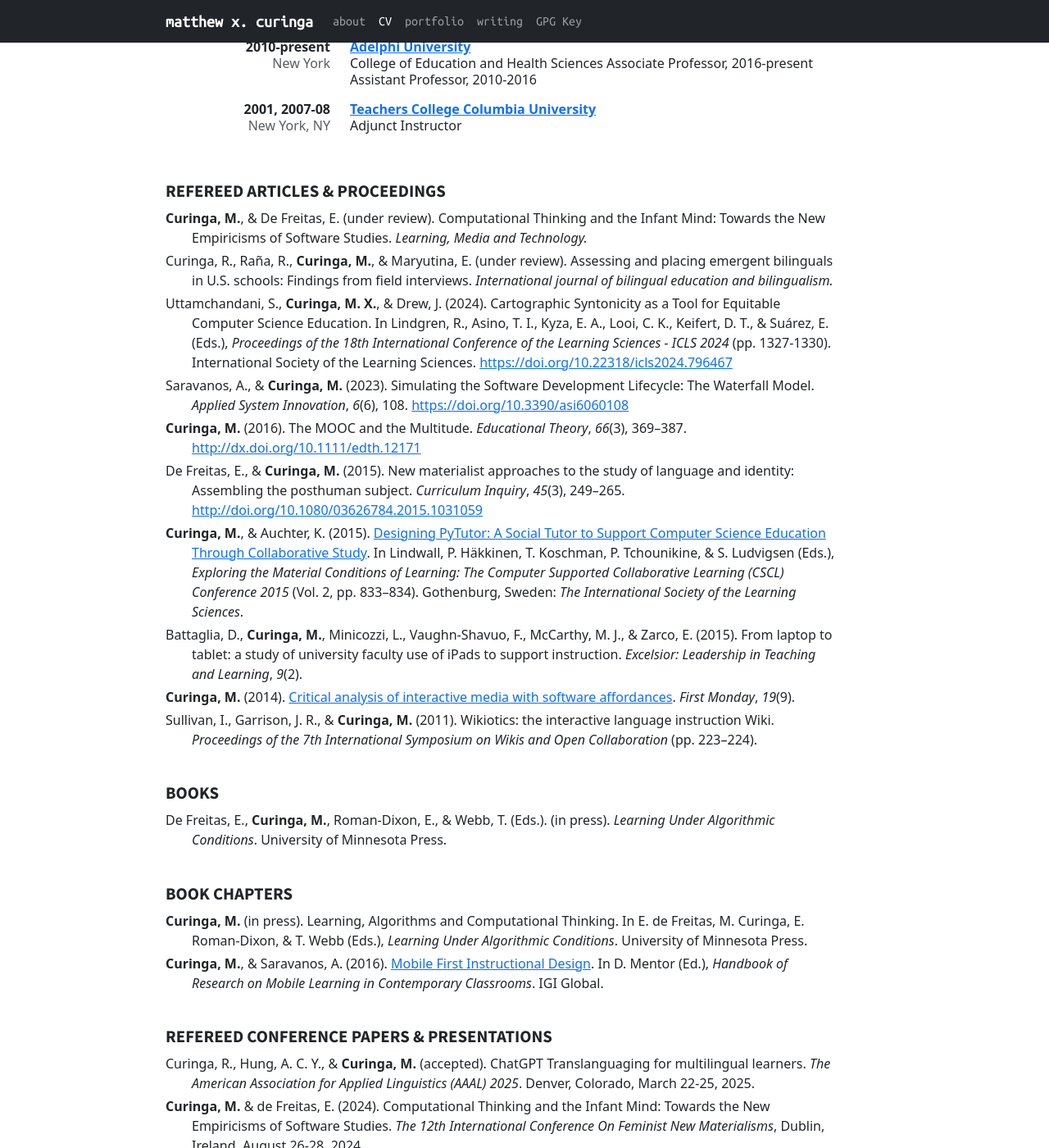
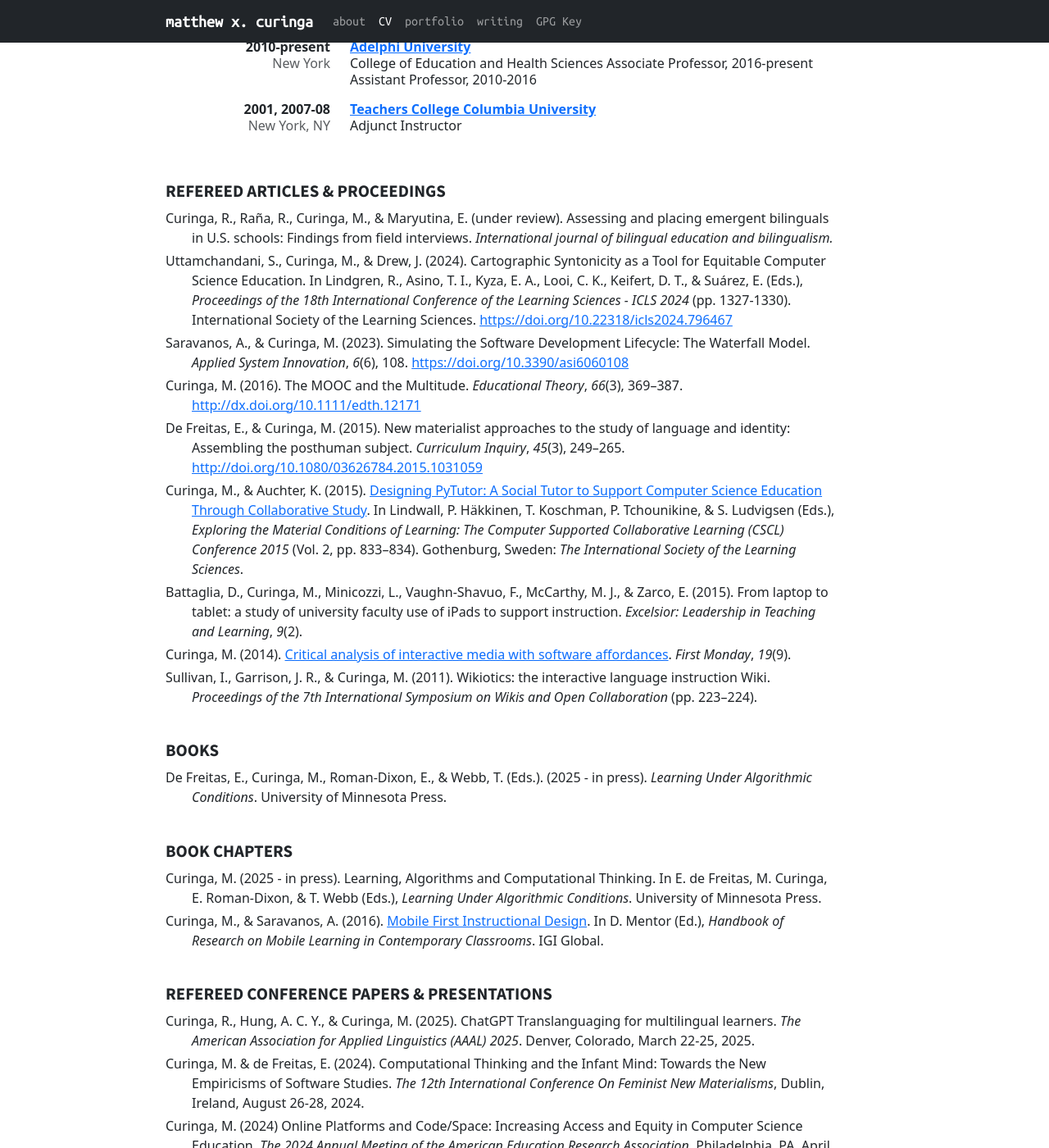
Before and after one commit to mcuringa/mcuringa.github.com, a Jekyll site: the page built from cv.md, in a window 1280 px wide and 1400 px high, scrolled down 636 px. Shown: the whole window at 82% size. Built offline with Jekyll 4.4.1, drawn with Linux system fonts in a browser that asks for light colours; some of the changed text lies outside the part shown.

```diff
--- a/cv.md
+++ b/cv.md
@@ -23,6 +23,15 @@ order: 20
 </div>
 <h1>Curriculum Vitae</h1>
 </header>
+
+<style>
+@media print {
+    a {
+        color: black !important;
+        text-decoration: none;
+    }
+}
+</style>
 
 Education
 ---------
@@ -75,134 +84,132 @@ Adjunct Instructor
 Refereed articles & proceedings
 -------------------------------
 
-**Curinga, M.**, & De Freitas, E. (under review). Computational Thinking and the Infant Mind: Towards the New Empiricisms of Software Studies. _Learning, Media and Technology._
+Curinga, R., Raña, R., Curinga, M., & Maryutina, E. (under review). Assessing and placing emergent bilinguals in U.S. schools: Findings from field interviews. _International journal of bilingual education and bilingualism._
 
-Curinga, R., Raña, R., **Curinga, M.**, & Maryutina, E. (under review). Assessing and placing emergent bilinguals in U.S. schools: Findings from field interviews. _International journal of bilingual education and bilingualism._
+Uttamchandani, S., Curinga, M., & Drew, J. (2024). Cartographic Syntonicity as a Tool for Equitable Computer Science Education. In Lindgren, R., Asino, T. I., Kyza, E. A., Looi, C. K., Keifert, D. T., & Suárez, E. (Eds.), _Proceedings of the 18th International Conference of the Learning Sciences - ICLS 2024_ (pp. 1327-1330). International Society of the Learning Sciences. <https://doi.org/10.22318/icls2024.796467>
 
-Uttamchandani, S., **Curinga, M. X.**, & Drew, J. (2024). Cartographic Syntonicity as a Tool for Equitable Computer Science Education. In Lindgren, R., Asino, T. I., Kyza, E. A., Looi, C. K., Keifert, D. T., & Suárez, E. (Eds.), _Proceedings of the 18th International Conference of the Learning Sciences - ICLS 2024_ (pp. 1327-1330). International Society of the Learning Sciences. <https://doi.org/10.22318/icls2024.796467>
+Saravanos, A., & Curinga, M. (2023). Simulating the Software Development Lifecycle: The Waterfall Model. _Applied System Innovation_, _6_(6), 108. <https://doi.org/10.3390/asi6060108>
 
-Saravanos, A., & **Curinga, M.** (2023). Simulating the Software Development Lifecycle: The Waterfall Model. _Applied System Innovation_, _6_(6), 108. <https://doi.org/10.3390/asi6060108>
+Curinga, M. (2016). The MOOC and the Multitude. _Educational Theory_, _66_(3), 369–387. <http://dx.doi.org/10.1111/edth.12171>
 
-**Curinga, M.** (2016). The MOOC and the Multitude. _Educational Theory_, _66_(3), 369–387. <http://dx.doi.org/10.1111/edth.12171>
+De Freitas, E., & Curinga, M. (2015). New materialist approaches to the study of language and identity: Assembling the posthuman subject. _Curriculum Inquiry_, _45_(3), 249–265. <http://doi.org/10.1080/03626784.2015.1031059>
 
-De Freitas, E., & **Curinga, M.** (2015). New materialist approaches to the study of language and identity: Assembling the posthuman subject. _Curriculum Inquiry_, _45_(3), 249–265. <http://doi.org/10.1080/03626784.2015.1031059>
+Curinga, M., & Auchter, K. (2015). [Designing PyTutor: A Social Tutor to Support Computer Science Education Through Collaborative Study](https://www.isls.org/cscl2015/papers/CSCL2015ProceedingsVolume2.pdf). In Lindwall, P. Häkkinen, T. Koschman, P. Tchounikine, & S. Ludvigsen (Eds.), _Exploring the Material Conditions of Learning: The Computer Supported Collaborative Learning (CSCL) Conference 2015_ (Vol. 2, pp. 833–834). Gothenburg, Sweden: _The International Society of the Learning Sciences_.
 
-**Curinga, M.**, & Auchter, K. (2015). [Designing PyTutor: A Social Tutor to Support Computer Science Education Through Collaborative Study](https://www.isls.org/cscl2015/papers/CSCL2015ProceedingsVolume2.pdf). In Lindwall, P. Häkkinen, T. Koschman, P. Tchounikine, & S. Ludvigsen (Eds.), _Exploring the Material Conditions of Learning: The Computer Supported Collaborative Learning (CSCL) Conference 2015_ (Vol. 2, pp. 833–834). Gothenburg, Sweden: _The International Society of the Learning Sciences_.
+Battaglia, D., Curinga, M., Minicozzi, L., Vaughn-Shavuo, F., McCarthy, M. J., & Zarco, E. (2015). From laptop to tablet: a study of university faculty use of iPads to support instruction. _Excelsior: Leadership in Teaching and Learning_, _9_(2).
 
-Battaglia, D., **Curinga, M.**, Minicozzi, L., Vaughn-Shavuo, F., McCarthy, M. J., & Zarco, E. (2015). From laptop to tablet: a study of university faculty use of iPads to support instruction. _Excelsior: Leadership in Teaching and Learning_, _9_(2).
+Curinga, M. (2014). [Critical analysis of interactive media with software affordances](http://firstmonday.org/ojs/index.php/fm/article/view/4757). _First Monday_, _19_(9).
 
-**Curinga, M.** (2014). [Critical analysis of interactive media with software affordances](http://firstmonday.org/ojs/index.php/fm/article/view/4757). _First Monday_, _19_(9).
-
-Sullivan, I., Garrison, J. R., & **Curinga, M.** (2011). Wikiotics: the interactive language instruction Wiki. _Proceedings of the 7th International Symposium on Wikis and Open Collaboration_ (pp. 223–224).
+Sullivan, I., Garrison, J. R., & Curinga, M. (2011). Wikiotics: the interactive language instruction Wiki. _Proceedings of the 7th International Symposium on Wikis and Open Collaboration_ (pp. 223–224).
 
 Books
 -----
-De Freitas, E., **Curinga, M.**, Roman-Dixon, E., & Webb, T. (Eds.). (in press). _Learning Under Algorithmic Conditions_. University of Minnesota Press.
+De Freitas, E., Curinga, M., Roman-Dixon, E., & Webb, T. (Eds.). (2025 - in press). _Learning Under Algorithmic Conditions_. University of Minnesota Press.
 
 Book chapters
 -------------
-**Curinga, M.** (in press). Learning, Algorithms and Computational Thinking. In E. de Freitas, M. Curinga, E. Roman-Dixon, & T. Webb (Eds.), _Learning Under Algorithmic Conditions_. University of Minnesota Press.
+Curinga, M. (2025 - in press). Learning, Algorithms and Computational Thinking. In E. de Freitas, M. Curinga, E. Roman-Dixon, & T. Webb (Eds.), _Learning Under Algorithmic Conditions_. University of Minnesota Press.
 
-**Curinga, M.**, & Saravanos, A. (2016). [Mobile First Instructional Design](https://www.igi-global.com/book/handbook-research-mobile-learning-contemporary/143639). In D. Mentor (Ed.), _Handbook of Research on Mobile Learning in Contemporary Classrooms_. IGI Global.
+Curinga, M., & Saravanos, A. (2016). [Mobile First Instructional Design](https://www.igi-global.com/book/handbook-research-mobile-learning-contemporary/143639). In D. Mentor (Ed.), _Handbook of Research on Mobile Learning in Contemporary Classrooms_. IGI Global.
 
 Refereed conference papers & presentations
 ------------------------------------------
-Curinga, R., Hung, A. C. Y., & **Curinga, M.** (accepted). ChatGPT Translanguaging for multilingual learners. _The American Association for Applied Linguistics (AAAL) 2025_. Denver, Colorado, March 22-25, 2025.
+Curinga, R., Hung, A. C. Y., & Curinga, M. (2025). ChatGPT Translanguaging for multilingual learners. _The American Association for Applied Linguistics (AAAL) 2025_. Denver, Colorado, March 22-25, 2025.
 
-**Curinga, M.** & de Freitas, E. (2024). Computational Thinking and the Infant Mind: Towards the New Empiricisms of Software Studies. _The 12th International Conference On Feminist New Materialisms_, Dublin, Ireland, August 26-28, 2024.
+Curinga, M. & de Freitas, E. (2024). Computational Thinking and the Infant Mind: Towards the New Empiricisms of Software Studies. _The 12th International Conference On Feminist New Materialisms_, Dublin, Ireland, August 26-28, 2024.
 
-**Curinga, M.** (2024) Online Platforms and Code/Space: Increasing Access and Equity in Computer Science Education. _The 2024 Annual Meeting of the American Education Research Association_, Philadelphia, PA, April 11-14, 2024.
+Curinga, M. (2024) Online Platforms and Code/Space: Increasing Access and Equity in Computer Science Education. _The 2024 Annual Meeting of the American Education Research Association_, Philadelphia, PA, April 11-14, 2024.
 
-**Curinga, M.** and Geier, J. (2024). Mapping open school and census data in New York City. _NYC Open Data Week 2024_, New York, NY, March 16-24, 2024.
+Curinga, M. and Geier, J. (2024). Mapping open school and census data in New York City. _NYC Open Data Week 2024_, New York, NY, March 16-24, 2024.
 
-**Curinga, M.** (2023). Protocol: A Constructionist game for teaching computing and adapted design in the Maker Lab. _The 2023 Annual Meeting of the American Education Research Association_, Chicago, IL, April 13-16, 2023.
+Curinga, M. (2023). Protocol: A Constructionist game for teaching computing and adapted design in the Maker Lab. _The 2023 Annual Meeting of the American Education Research Association_, Chicago, IL, April 13-16, 2023.
 
-**Curinga, M.**, Johnson, T., Sahabir, K., Wilcox, R., Choi, H., and Saravanos, A. (2023). Learning Python and data science with NYC Schools Open Data Portal. _NYC Open Data Week 2023_, New York, NY, March 11-18, 2023.
+Curinga, M., Johnson, T., Sahabir, K., Wilcox, R., Choi, H., and Saravanos, A. (2023). Learning Python and data science with NYC Schools Open Data Portal. _NYC Open Data Week 2023_, New York, NY, March 11-18, 2023.
 
-**Curinga, M.** (2018). Video games for learning in computer science education. _British Educational Research Association (BERA) Annual Conference 2018_. Northumbria University, Newcastle, England, September 11-13, 2018.
+Curinga, M. (2018). Video games for learning in computer science education. _British Educational Research Association (BERA) Annual Conference 2018_. Northumbria University, Newcastle, England, September 11-13, 2018.
 
-Carlin, M., & **Curinga, M.** (2017). Educating against capitalism and corporatization through cooperative schooling. Presented at _Marx's Critique of Political Economy and the Global Crisis Today: On the 150th Anniversary of the Publication of Capital_, Hofstra University, New York.
+Carlin, M., & Curinga, M. (2017). Educating against capitalism and corporatization through cooperative schooling. Presented at _Marx's Critique of Political Economy and the Global Crisis Today: On the 150th Anniversary of the Publication of Capital_, Hofstra University, New York.
 
-Auchter, K., Groves, H., and **Curinga, M.** (2015). Opening OER to more students through computer supported peer tutoring. _The sixth international conference on Open Education_, Cardiff, Wales, April 14-15, 2015.
+Auchter, K., Groves, H., and Curinga, M. (2015). Opening OER to more students through computer supported peer tutoring. _The sixth international conference on Open Education_, Cardiff, Wales, April 14-15, 2015.
 
-**Curinga, M.** (2014). Networks, design, and solidarity. _The Twelfth Annual Meeting of the Cultural Studies Association (US)_, Salt Lake City, May 29-31, 2014.
+Curinga, M. (2014). Networks, design, and solidarity. _The Twelfth Annual Meeting of the Cultural Studies Association (US)_, Salt Lake City, May 29-31, 2014.
 
-**Curinga, M.** (2013). The MOOC and the Multitude. _The 2013 Annual Meeting of the American Education Research Association_, San Francisco, April 27 - May 1, 2013.
+Curinga, M. (2013). The MOOC and the Multitude. _The 2013 Annual Meeting of the American Education Research Association_, San Francisco, April 27 - May 1, 2013.
 
-**Curinga, M.** (2012). Hacking Education, in Symposium _Technology to Change Society: What Not to Do_. _Hackers On Planet Earth: Hope 9_, New York City, July 13-15, 2012.
+Curinga, M. (2012). Hacking Education, in Symposium _Technology to Change Society: What Not to Do_. _Hackers On Planet Earth: Hope 9_, New York City, July 13-15, 2012.
 
-**Curinga, M.** (2012). To know is not important: Ivan Illich and Jacques Rancière's relational pedagogy. Presented at _The 2012 Annual Meeting of the American Education Research Association_, Vancouver, Canada.
+Curinga, M. (2012). To know is not important: Ivan Illich and Jacques Rancière's relational pedagogy. Presented at _The 2012 Annual Meeting of the American Education Research Association_, Vancouver, Canada.
 
-**Curinga, M.** (2011). Building the learning commons: education as the work of producing open learning materials. _Mobility shifts: an international future of learning summit_. The New School, New York, October 10-16, 2011.
+Curinga, M. (2011). Building the learning commons: education as the work of producing open learning materials. _Mobility shifts: an international future of learning summit_. The New School, New York, October 10-16, 2011.
 
-Hoffman, D., Saravanos, A., Hung, A. C. Y. and **Curinga, M.** (2011). Examining the importance of spatial contiguity and implicit learning in educational game design. Presented at _Games+Learning+Society (GLS) 7.0_, Madison, WI, June 15-17.
+Hoffman, D., Saravanos, A., Hung, A. C. Y. and Curinga, M. (2011). Examining the importance of spatial contiguity and implicit learning in educational game design. Presented at _Games+Learning+Society (GLS) 7.0_, Madison, WI, June 15-17.
 
-Saravanos, A., & **Curinga, M.** Lessons learned from using a wiki as a course management system. Presented at _The 41st ACM Technical Symposium on Computer Science Education (SIGCSE)_. Milwaukee, WI, USA, March 10-13, 2010.
+Saravanos, A., & Curinga, M. Lessons learned from using a wiki as a course management system. Presented at _The 41st ACM Technical Symposium on Computer Science Education (SIGCSE)_. Milwaukee, WI, USA, March 10-13, 2010.
 
-Sullivan, I. and **Curinga, M.** (2010). Wikiotics language lesson assembly studio. _Mozilla Drumbeat Festival: learning, freedom and the web_. Barcelona, Spain, November 3-5, 2010.
+Sullivan, I. and Curinga, M. (2010). Wikiotics language lesson assembly studio. _Mozilla Drumbeat Festival: learning, freedom and the web_. Barcelona, Spain, November 3-5, 2010.
 
-Saravanos, A., **Curinga, M.**, Saravanos, A., Richards, R., Paek, S., and Kinzer, C. K. (2010). Examining the effects of instructor errors in asynchronous video. _The 2010 Annual Meeting of the American Education Research Association_, Denver, CO.
+Saravanos, A., Curinga, M., Saravanos, A., Richards, R., Paek, S., and Kinzer, C. K. (2010). Examining the effects of instructor errors in asynchronous video. _The 2010 Annual Meeting of the American Education Research Association_, Denver, CO.
 
-**Curinga, M.** (2009) Wikipedia and Jacques Rancière's philosophy of radical equality. _Proceedings of Wikimania 2009, academic track_.
+Curinga, M. (2009) Wikipedia and Jacques Rancière's philosophy of radical equality. _Proceedings of Wikimania 2009, academic track_.
 
-**Curinga, M.** and Hung, A. C. Y. (2009). Wikipedia and the emancipatory pedagogy of Jacques Rancière. _TCETC Conference: Technology, Media and Designs for Learning_. Columbia University, New York, May 10-11.
+Curinga, M. and Hung, A. C. Y. (2009). Wikipedia and the emancipatory pedagogy of Jacques Rancière. _TCETC Conference: Technology, Media and Designs for Learning_. Columbia University, New York, May 10-11.
 
-Kleifgen, J., **Curinga, M.**, and Kaun, K. (2008) STEPS to literacy for emergent bilinguals: integrating web-based and curricular support for Latino middle-school writers. _American Anthropological Association Annual Meeting 2008_. San Francisco.
+Kleifgen, J., Curinga, M., and Kaun, K. (2008) STEPS to literacy for emergent bilinguals: integrating web-based and curricular support for Latino middle-school writers. _American Anthropological Association Annual Meeting 2008_. San Francisco.
 
-Kleifgen, J., **Curinga, M.**, and Kaun, K. (2007) Multimodal Resources for Writing: Students Taking First STEPS+G. _The 2007 Annual Meeting of the American Education Research Association_. Chicago.
+Kleifgen, J., Curinga, M., and Kaun, K. (2007) Multimodal Resources for Writing: Students Taking First STEPS+G. _The 2007 Annual Meeting of the American Education Research Association_. Chicago.
 
-Kinzer, C. and **Curinga, M.** (2007) STEPS+G: A Framework for Multiple Perspectives to Enrich Latino Students&#8217; Academic Writing. _The 2007 Annual Meeting of the American Education Research Association_. Chicago.
+Kinzer, C. and Curinga, M. (2007) STEPS+G: A Framework for Multiple Perspectives to Enrich Latino Students&#8217; Academic Writing. _The 2007 Annual Meeting of the American Education Research Association_. Chicago.
 
-Arora, P., **Curinga, M.**, and Kaun, K. (2006) STEPS to Literacy: Using First Language to Facilitate Second Language Writing through an Innovative Literacy Software Tool. _Association of Latin American Scholars (ALAS) 4th Annual Education Across the Americas Graduate Student Conference._ Teachers College, March 31 &; April 1, 2006.
+Arora, P., Curinga, M., and Kaun, K. (2006) STEPS to Literacy: Using First Language to Facilitate Second Language Writing through an Innovative Literacy Software Tool. _Association of Latin American Scholars (ALAS) 4th Annual Education Across the Americas Graduate Student Conference._ Teachers College, March 31 &; April 1, 2006.
 
 
 Book Reviews
 -------------------------------
-**Curinga, M.** (2011). [Review of the book _Good Faith Collaboration: The Culture of Wikipedia_]. _Teachers College Record_.
+Curinga, M. (2011). [Review of the book _Good Faith Collaboration: The Culture of Wikipedia_]. _Teachers College Record_.
 
 Other Talks & Papers
 -------------------------------
-**Curinga, M.** [Panelist] (2024). Project Invent Demo Day X. _Project Invent_, New York, NY, May 31, 2024.
+Curinga, M. [Panelist] (2024). Project Invent Demo Day X. _Project Invent_, New York, NY, May 31, 2024.
 
-**Curinga, M.** (2016). Handbook of Research on Mobile Learning in Contemporary Classrooms, with Dominic Mentor & Contributors [panel discussion]. _Teachers College, Columbia University_. October 24, New York.
+Curinga, M. (2016). Handbook of Research on Mobile Learning in Contemporary Classrooms, with Dominic Mentor & Contributors [panel discussion]. _Teachers College, Columbia University_. October 24, New York.
 
-**Curinga, M.** [symposium chair] (2013). The Poverty of Cognitive Capitalism. _The 2013 Annual Meeting of the American Education Research Association_, San Francisco, April 27 - May 1, 2013.
+Curinga, M. [symposium chair] (2013). The Poverty of Cognitive Capitalism. _The 2013 Annual Meeting of the American Education Research Association_, San Francisco, April 27 - May 1, 2013.
 
-**Curinga, M.** (2013). Learning Management Systems: Moodle and Beyond. _The Adelphi University 2013 Teaching, Learning and Technology Conference_, April 10, New York.
+Curinga, M. (2013). Learning Management Systems: Moodle and Beyond. _The Adelphi University 2013 Teaching, Learning and Technology Conference_, April 10, New York.
 
-**Curinga, M.** & Crowley, J. (2013) [invited speaker]. Encouraging Learner Agency. _Hybrid and Online Teaching & Learning Seminar_, Adelphi University, New York, January  10 - 17, 2013.
+Curinga, M. & Crowley, J. (2013) [invited speaker]. Encouraging Learner Agency. _Hybrid and Online Teaching & Learning Seminar_, Adelphi University, New York, January  10 - 17, 2013.
 
-**Curinga, M.** [panel chair] (2012). The Occupy Movement: Youth Activism and Social Media. _Adelphi University Seventh Annual Conference for Peace and Human Rights_, Adelphi University, New York, March 29-30.
+Curinga, M. [panel chair] (2012). The Occupy Movement: Youth Activism and Social Media. _Adelphi University Seventh Annual Conference for Peace and Human Rights_, Adelphi University, New York, March 29-30.
 
-**Curinga, M.** [discussant] (2011). Fusing Technology With Instruction: Finding Ways to Make Technology Effective for Learning. Symposium at the _AERA Annual Meeting 2011_. New Orleans.
+Curinga, M. [discussant] (2011). Fusing Technology With Instruction: Finding Ways to Make Technology Effective for Learning. Symposium at the _AERA Annual Meeting 2011_. New Orleans.
 
-**Curinga, M.** (2011). Teaching the Foundations of Open Education. _Wikipedia Day 10th Birthday Celebration and Mini-Conference_, New York University, New York, January 15, 2011.
+Curinga, M. (2011). Teaching the Foundations of Open Education. _Wikipedia Day 10th Birthday Celebration and Mini-Conference_, New York University, New York, January 15, 2011.
 
-**Curinga, M.** [panelist] (2010). Pedagogical freedom. _DebConf10: Debian, Free Software, and Education_. New York, August 1-7, 2010.
+Curinga, M. [panelist] (2010). Pedagogical freedom. _DebConf10: Debian, Free Software, and Education_. New York, August 1-7, 2010.
 
-**Curinga, M.** (2009). Education – Software – Freedom. Invited lecture, _EdLab Seminar_, Columbia University, New York. May 13, 2009.
+Curinga, M. (2009). Education – Software – Freedom. Invited lecture, _EdLab Seminar_, Columbia University, New York. May 13, 2009.
 
-**Curinga, M.** (2006). The STEPS+G and CTELL technical architectures: possibilities for building interactive language software. Paper presentation at the _Second International Roundtable on Digital Language Learning._ Tamkang University, Taiwan, December 12-13, 2006.
+Curinga, M. (2006). The STEPS+G and CTELL technical architectures: possibilities for building interactive language software. Paper presentation at the _Second International Roundtable on Digital Language Learning._ Tamkang University, Taiwan, December 12-13, 2006.
 
-**Curinga, M.** (2001). [panelist] Wireless Stimulants: BREW and Wireless Java. _CTIA Wireless & Internet Conference_, San Diego, September 10, 2001.
+Curinga, M. (2001). [panelist] Wireless Stimulants: BREW and Wireless Java. _CTIA Wireless & Internet Conference_, San Diego, September 10, 2001.
 
 White papers, working papers, technical reports, etc
 ------------------------------------------------------
-**Curinga, M.** and Timlaris, L. (2010). Technology and Education Transformation. Technical report prepared for the [Intel Strategy, Research and Assessment Team](http://www.intel.com/EDUCATION/).
+Curinga, M. and Timlaris, L. (2010). Technology and Education Transformation. Technical report prepared for the [Intel Strategy, Research and Assessment Team](http://www.intel.com/EDUCATION/).
 
-**Curinga, M.** (2010). Mobile Learning. Technical report prepared for the [Intel Strategy, Research and Assessment Team](http://www.intel.com/EDUCATION/).
+Curinga, M. (2010). Mobile Learning. Technical report prepared for the [Intel Strategy, Research and Assessment Team](http://www.intel.com/EDUCATION/).
 
-**Curinga, M.** (2010). Education and the Semantic Web. Technical report prepared for the [Intel Strategy, Research and Assessment Team](http://www.intel.com/EDUCATION/).
+Curinga, M. (2010). Education and the Semantic Web. Technical report prepared for the [Intel Strategy, Research and Assessment Team](http://www.intel.com/EDUCATION/).
 
-**Curinga, M.** (2009). Web 2.0 and Learning: a review of literature. Technical report prepared for the [Intel Strategy, Research and Assessment Team](http://www.intel.com/EDUCATION/).
+Curinga, M. (2009). Web 2.0 and Learning: a review of literature. Technical report prepared for the [Intel Strategy, Research and Assessment Team](http://www.intel.com/EDUCATION/).
 
 Works in progress
 -----------------
-**Curinga, M.**, & de Freitas, E. (under review). Computational Thinking and the Infant Mind: Towards the New Empiricisms of Software Studies. _Learning, Media and Technology_.
+Curinga, M., & de Freitas, E. (under review). Computational Thinking and the Infant Mind: Towards the New Empiricisms of Software Studies. _Learning, Media and Technology_.
 
-**Curinga, M.**, Uttamchandani, S., & Drew, J. (under review). Examining the role of spatial justice in framing non-majors’ experiences with undergraduate computing. _The Technical Symposium 2025 on Computer Science Education_. Pittsburgh, Pennsylvania, Wed 26 February - Sat 1 March 2025.
+Curinga, M., Uttamchandani, S., & Drew, J. (under review). Examining the role of spatial justice in framing non-majors’ experiences with undergraduate computing. _The Technical Symposium 2025 on Computer Science Education_. Pittsburgh, Pennsylvania, Wed 26 February - Sat 1 March 2025.
 
-de Freitas, E., & **Curinga, M.** (in preparation). How the concept of racial entropy came to shape our ideas about segregation: Exposing the cybernetic assumptions in demographic models.
+de Freitas, E., & Curinga, M. (in preparation). How the concept of racial entropy came to shape our ideas about segregation: Exposing the cybernetic assumptions in demographic models.
 
 
 </div>
```
